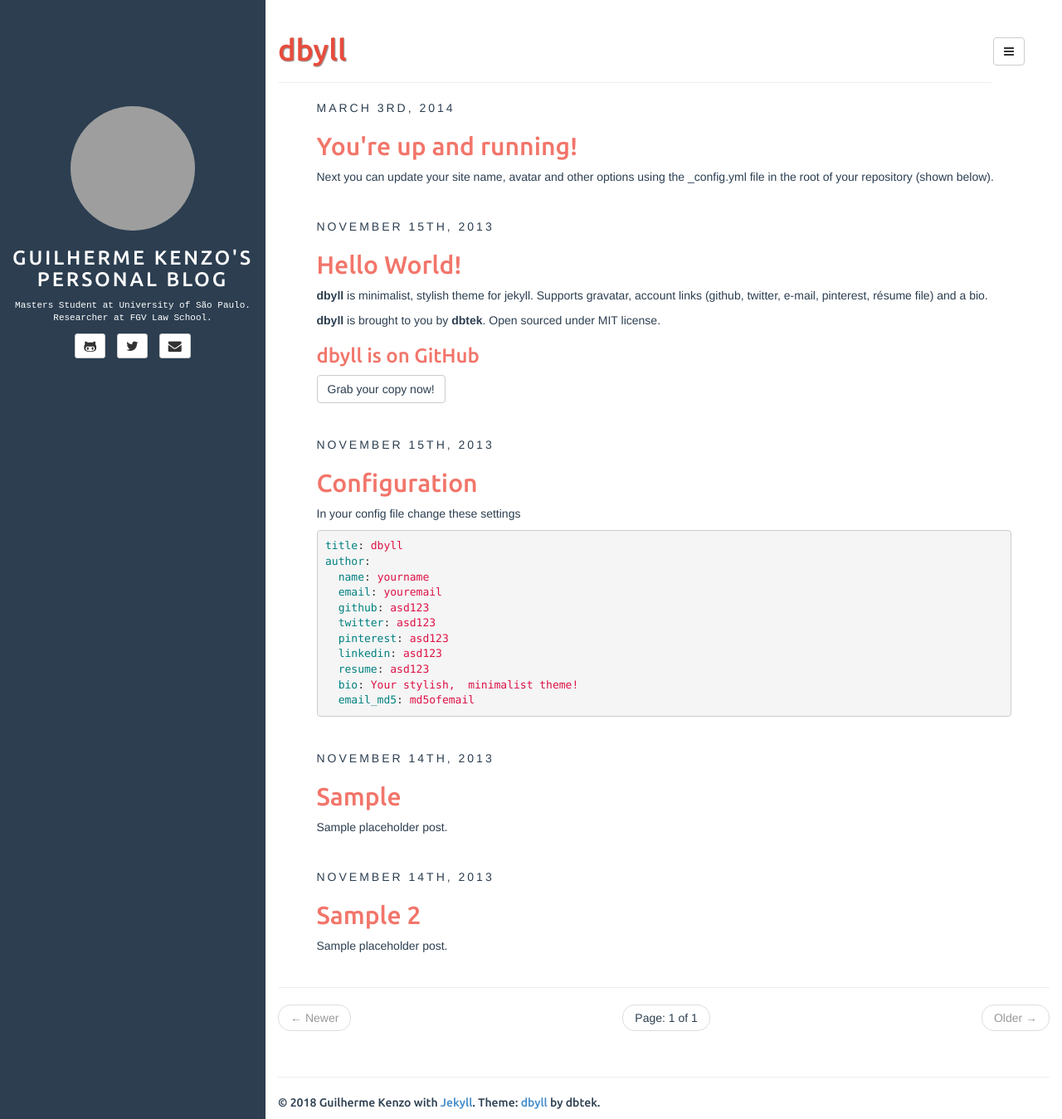
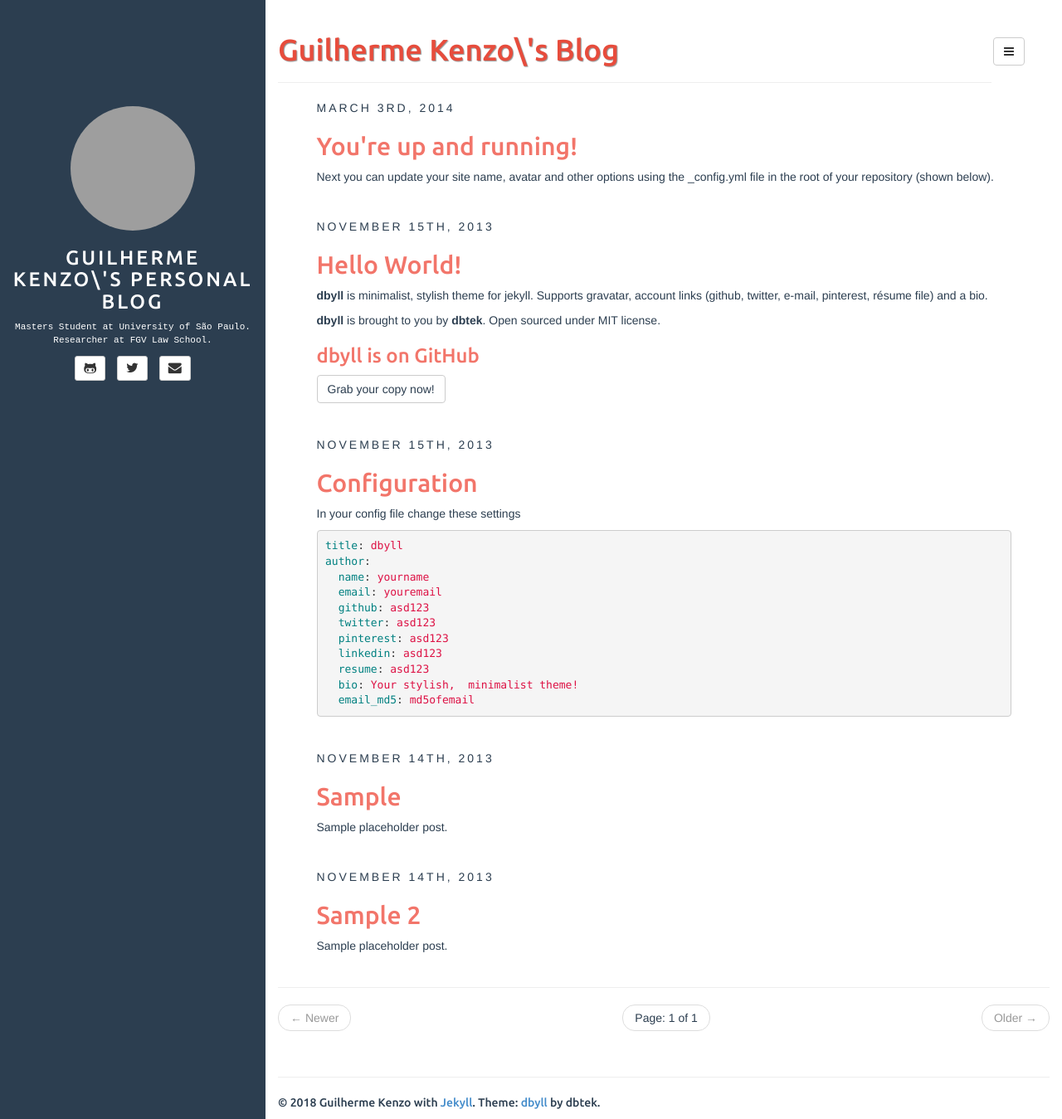
Before and after one commit to guilherme-kenzo/guilherme-kenzo.github.io, a Jekyll site: the page built from index.html, in a window 1280 px wide and 1349 px high. Shown: the whole window at 83% size. Built offline with Jekyll 4.4.1, drawn with Linux system fonts in a browser that asks for light colours; the list of posts is cut into pages by our own code; grey boxes are pictures that could not be loaded.

Commit message:
some configs

```diff
--- a/_config.yml
+++ b/_config.yml
@@ -7,16 +7,16 @@ highlighter: rouge
 markdown: kramdown
 disqus: dbyll
 google_analytics: dbyll
-title: Guilherme Kenzo's Personal Blog
+title: Guilherme Kenzo\'s Personal Blog
 
 defaults:
   -
     scope:
       path: "" # empty string for all files
     values:
-      title: dbyll
+      title: Guilherme Kenzo\'s Blog
 
-description: Guilherme Kenzo's Blog
+description: Guilherme Kenzo\'s Blog
 author:
   name: Guilherme Kenzo
   email: guilhermekenzo.s [at] gmail.com
```
